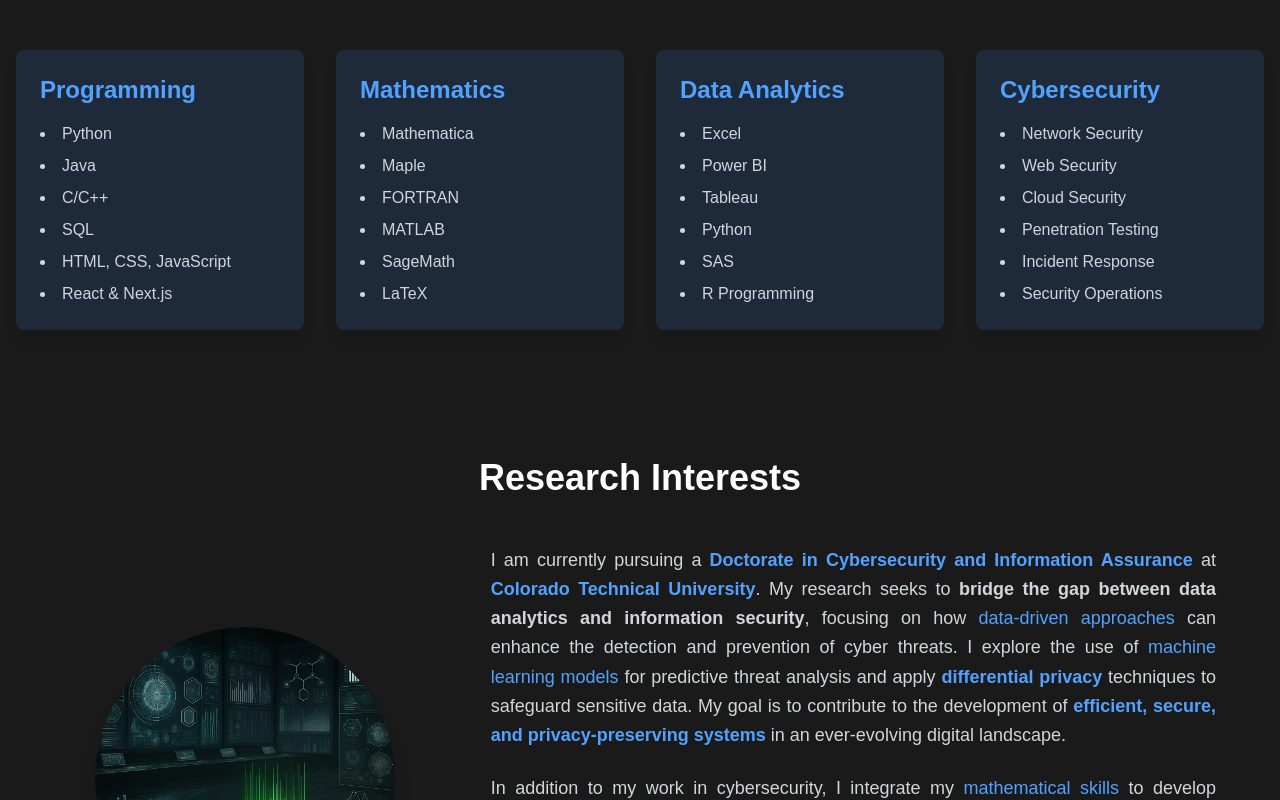
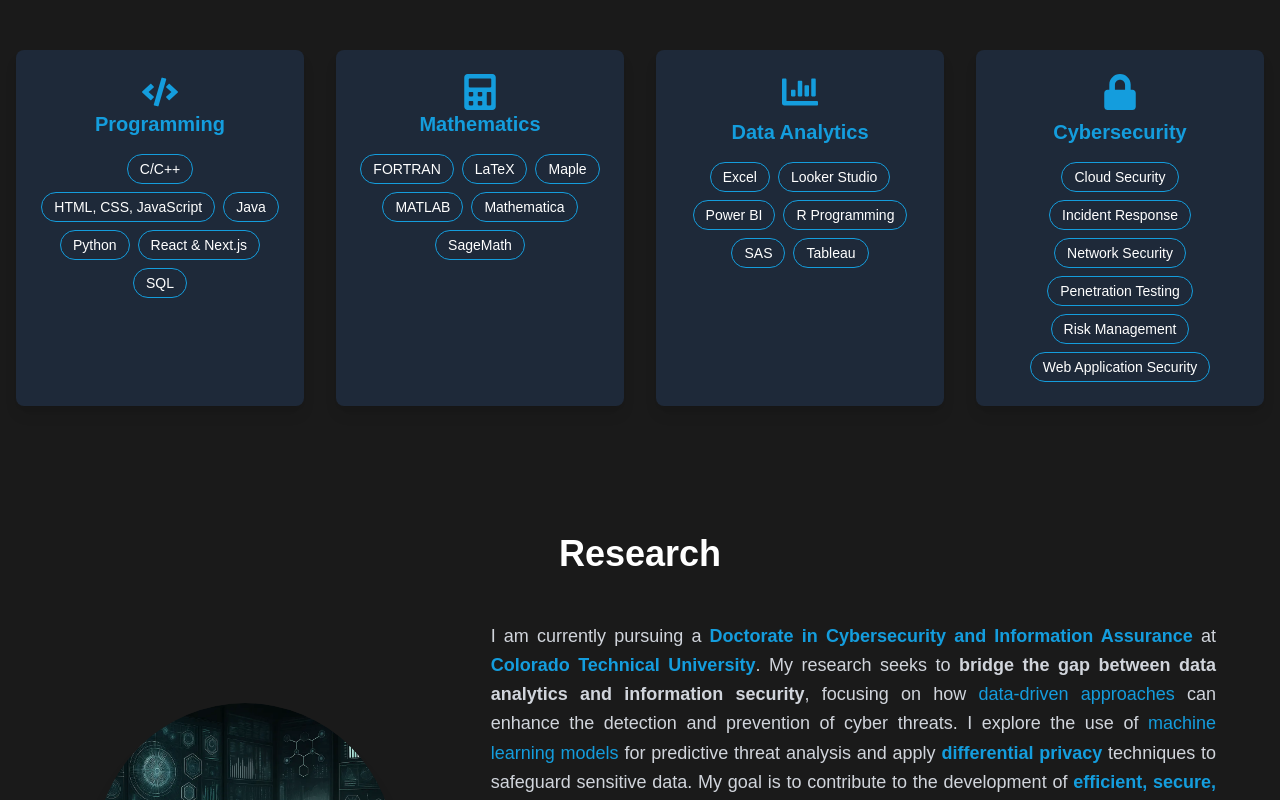
Before and after one commit to awnonbhowmik/awnonbhowmik.github.io, a Next.js app: page / in a window 1280 px wide. Shown: the part 1600-2400 px from the top of the page. Built offline with nearby package versions, Linux system fonts and the light colour scheme.

Commit message:
Update blog and portfolio theme: border-only badges, theme color #149ddd for buttons and links, style consistency

```diff
--- a/src/app/components/About.tsx
+++ b/src/app/components/About.tsx
@@ -29,16 +29,16 @@ export default function About() {
         {/* Text Section */}
         <div className="w-full lg:w-2/3 space-y-6">
           <p className="text-lg text-justify leading-relaxed text-gray-300">
-            I am <strong className="text-blue-400">Awnon Bhowmik</strong>, a passionate researcher, educator, and developer. My primary expertise lies in <span className="text-blue-400">Information Security</span> and <span className="text-blue-400">Data Analytics</span>. I strive to push the boundaries of knowledge and innovation.
+            I am <strong className="text-[#149ddd]">Awnon Bhowmik</strong>, a passionate researcher, educator, and developer. My primary expertise lies in <span className="text-[#149ddd]">Information Security</span> and <span className="text-[#149ddd]">Data Analytics</span>. I strive to push the boundaries of knowledge and innovation.
           </p>
           <p className="text-lg text-justify leading-relaxed text-gray-300">
             With a decade of experience as a mathematics educator, I have instructed undergraduate students in a variety of mathematical topics, ranging from college algebra and precalculus to calculus and differential equations.
           </p>
           <p className="text-lg text-justify leading-relaxed text-gray-300">
-            As a programmer, I have developed software applications for <span className="text-blue-400">financial</span> and <span className="text-blue-400">healthcare services</span>. Currently working for the <span className="text-blue-400">United States Postal Service (USPS)</span>, I am responsible for analyzing, designing, and developing software solutions to meet the organization&apos;s needs.
+            As a programmer, I have developed software applications for <span className="text-[#149ddd]">financial</span> and <span className="text-[#149ddd]">healthcare services</span>. Currently working for the <span className="text-[#149ddd]">United States Postal Service (USPS)</span>, I am responsible for analyzing, designing, and developing software solutions to meet the organization&apos;s needs.
           </p>
           <p className="text-lg text-justify leading-relaxed text-gray-300">
-            I am a first-year doctoral student specializing in <span className="text-blue-400">Cybersecurity and Information Assurance</span> at Colorado Technical University. My research focuses on integrating data analytics and information security to advance security measures and explore innovative solutions for protecting digital assets in an ever-evolving technological landscape.
+            I am a first-year doctoral student specializing in <span className="text-[#149ddd]">Cybersecurity and Information Assurance</span> at Colorado Technical University. My research focuses on integrating data analytics and information security to advance security measures and explore innovative solutions for protecting digital assets in an ever-evolving technological landscape.
           </p>
         </div>
       </div>
--- a/src/app/components/Achievements.tsx
+++ b/src/app/components/Achievements.tsx
@@ -31,21 +31,46 @@ export default function Achievements() {
   const impacts = [
     {
       title: 'Mathematics Stack Exchange',
-      description: `
-- Contributed 50+ answers to the community.
-- Learned about numerous books and problem-solving techniques.
-- Received positive feedback from users and moderators.
-- Helped students and professionals with their math questions.
-- Earned the "Enthusiast" badge.`,
+      points: [
+        '50+ answers contributed',
+        'Learned about new books & techniques',
+        'Positive feedback from users',
+        'Helped with math questions',
+        'Earned "Enthusiast" badge',
+      ],
     },
     {
       title: 'Quora',
-      description: `
-- Contributed around 3,500 answers in math and CS.
-- Named Top Writer in Calculus, Integration, and more.
-- Featured in Quora Digest multiple times.
-- Over 4,000 followers from around the globe.
-- Recognized by subject-matter experts.`,
+      points: [
+        '3,500+ answers in math & CS',
+        'Top Writer in Calculus, Integration, Algebra, etc.',
+        'Featured in Quora Digest',
+        '4,000+ followers worldwide',
+        'Recognized by experts',
+      ],
+    },
+  ];
+
+  const competitive = [
+    {
+      title: 'LeetCode',
+      url: 'https://leetcode.com/u/awnonbhowmik/',
+      stats: [
+        'Rank: 3,903,674',
+        'Solved: 15',
+        'Languages: C++, Python',
+        'Skills: DP, Backtracking, Greedy, Hash Table, Array, String',
+        'Recent: Two Sum, Max Subarray, Container With Most Water',
+      ],
+    },
+    {
+      title: 'HackerRank',
+      url: 'https://www.hackerrank.com/profile/awnonbhowmik256',
+      badges: ['Problem Solving', 'C++', 'Java', 'Python', 'C language'],
+      certifications: [
+        'Python (Basic)', 'C++ (Basic)', 'Problem Solving (Basic)', 'Problem Solving (Intermediate)',
+        'Java (Basic)', 'SQL (Basic)', 'SQL (Intermediate)'
+      ],
     },
   ];
 
@@ -61,7 +86,7 @@ export default function Achievements() {
             key={index}
             className="bg-gray-800 p-6 rounded-lg shadow-lg hover:shadow-xl transition-transform hover:scale-105"
           >
-            <h3 className="text-2xl font-semibold text-blue-400 text-center">{item.title}</h3>
+            <h3 className="text-2xl font-semibold text-[#149ddd] text-center">{item.title}</h3>
             <p className="text-center mt-2 text-gray-300">{item.description}</p>
           </div>
         ))}
@@ -77,10 +102,55 @@ export default function Achievements() {
             key={index}
             className="bg-gray-800 p-6 rounded-lg shadow-lg hover:shadow-xl transition-transform hover:scale-105"
           >
-            <h3 className="text-2xl font-semibold text-blue-400 mb-2">{item.title}</h3>
-            <p className="text-gray-300 whitespace-pre-line">{item.description.trim()}</p>
+            <h3 className="text-2xl font-semibold text-[#149ddd] mb-2">{item.title}</h3>
+            <ul className="list-disc list-inside text-gray-300 pl-6">
+              {item.points.map((point, i) => (
+                <li key={i}>{point}</li>
+              ))}
+            </ul>
           </div>
         ))}
+      </div>
+
+      {/* Competitive Programming Section */}
+      <div className="max-w-5xl mx-auto text-center mt-20 mb-12 px-4">
+        <h2 className="text-4xl font-bold text-white">Competitive Programming</h2>
+        {/* <p className="text-gray-400 text-lg mt-2">Online coding platforms and achievements</p> */}
+      </div>
+      <div className="max-w-5xl mx-auto grid grid-cols-1 md:grid-cols-2 gap-8 px-4">
+        {/* LeetCode Card */}
+        <div className="bg-gray-800 p-6 rounded-lg shadow-lg hover:shadow-xl transition-transform hover:scale-105 flex flex-col justify-between">
+          <h3 className="text-2xl font-semibold text-[#149ddd] text-left mb-2">{competitive[0].title}</h3>
+          <ul className="list-disc list-inside text-gray-300 pl-6 mb-4">
+            {(competitive[0].stats ?? []).map((stat, i) => (
+              <li key={i}>{stat}</li>
+            ))}
+          </ul>
+          <a href={competitive[0].url} target="_blank" rel="noopener noreferrer" className="text-[#149ddd] underline text-center hover:text-blue-500 transition-colors">View Profile</a>
+        </div>
+        {/* HackerRank Card */}
+        <div className="bg-gray-800 p-6 rounded-lg shadow-lg hover:shadow-xl transition-transform hover:scale-105 flex flex-col justify-between">
+          <h3 className="text-2xl font-semibold text-[#149ddd] mb-2">{competitive[1].title}</h3>
+          <div className="mb-4">
+            <div className="font-semibold text-[#149ddd] mb-1">Badges:</div>
+            <div className="flex flex-wrap gap-2 justify-center mb-2">
+              {(competitive[1].badges ?? []).map((badge, i) => (
+                <span key={i} className="border border-[#149ddd] text-white px-3 py-1 rounded-full text-xs font-semibold shadow bg-transparent hover:bg-[#149ddd]/10">
+                  {badge}
+                </span>
+              ))}
+            </div>
+            <div className="font-semibold text-[#149ddd] mb-1">Certifications:</div>
+            <div className="flex flex-wrap gap-2 justify-center">
+              {(competitive[1].certifications ?? []).map((cert, i) => (
+                <span key={i} className="border border-[#149ddd] text-white px-3 py-1 rounded text-xs font-semibold shadow bg-transparent hover:bg-[#149ddd]/10">
+                  {cert}
+                </span>
+              ))}
+            </div>
+          </div>
+          <a href={competitive[1].url} target="_blank" rel="noopener noreferrer" className="text-[#149ddd] underline text-center hover:text-blue-500 transition-colors">View Profile</a>
+        </div>
       </div>
     </section>
   );
--- a/src/app/components/Contact.tsx
+++ b/src/app/components/Contact.tsx
@@ -105,7 +105,7 @@ export default function Contact() {
 
               <button
                 type="submit"
-                className="w-full bg-blue-600 hover:bg-blue-500 text-white py-3 rounded-lg transition-all duration-200 shadow-lg focus:ring-2 focus:ring-blue-400 focus:outline-none"
+                className="w-full bg-[#149ddd] hover:bg-[#117bb8] text-white py-3 rounded-lg transition-all duration-200 shadow-lg focus:ring-2 focus:ring-[#149ddd] focus:outline-none"
               >
                 Send Message
               </button>
--- a/src/app/components/Footer.tsx
+++ b/src/app/components/Footer.tsx
@@ -14,7 +14,7 @@ export default function Footer() {
       <div className="text-center mb-4">
         <button
           onClick={scrollToTop}
-          className="flex items-center justify-center mx-auto p-4 bg-blue-500 text-white rounded-full shadow-lg hover:bg-blue-600 transition-colors"
+          className="flex items-center justify-center mx-auto p-4 bg-[#149ddd] text-white rounded-full shadow-lg hover:bg-[#117bb8] transition-colors"
           aria-label="Back to Top"
         >
           <FaArrowUp size={20} />
--- a/src/app/components/Hero.tsx
+++ b/src/app/components/Hero.tsx
@@ -101,7 +101,7 @@ export default function Hero() {
       <div className="flex flex-wrap gap-4 mt-8 justify-center">
         <button
           onClick={scrollToContact}
-          className="bg-blue-500 text-white px-5 py-2 rounded hover:bg-blue-600 transition-colors"
+          className="bg-[#149ddd] text-white px-5 py-2 rounded hover:bg-[#117bb8] transition-colors"
         >
           Get In Touch
         </button>
@@ -109,7 +109,7 @@ export default function Hero() {
           href=""
           target="_blank"
           rel="noopener noreferrer"
-          className="bg-gray-600 text-white px-5 py-2 rounded hover:bg-gray-700 transition-colors"
+          className="border border-[#149ddd] text-[#149ddd] px-5 py-2 rounded bg-transparent hover:bg-[#149ddd]/10 transition-colors"
         >
           Download CV
         </a>
--- a/src/app/components/Research.tsx
+++ b/src/app/components/Research.tsx
@@ -47,7 +47,7 @@ export default function Research() {
   return (
     <section id="research" className="py-16 bg-[#1a1a1a] text-white">
       <div className="container mx-auto text-center mb-12 px-4">
-        <h2 className="text-4xl font-bold text-white">Research Interests</h2>
+        <h2 className="text-4xl font-bold text-white">Research</h2>
       </div>
 
       {/* Research Overview */}
@@ -68,10 +68,10 @@ export default function Research() {
         {/* Text Section */}
         <div className="w-full lg:w-2/3 space-y-6">
           <p className="text-lg text-gray-300 text-justify leading-relaxed">
-            I am currently pursuing a <strong className='text-blue-400'>Doctorate in Cybersecurity and Information Assurance</strong> at <strong className='text-blue-400'>Colorado Technical University</strong>. My research seeks to <strong>bridge the gap between data analytics and information security</strong>, focusing on how <span className='text-blue-400'>data-driven approaches</span> can enhance the detection and prevention of cyber threats. I explore the use of <span className='text-blue-400'>machine learning models</span> for predictive threat analysis and apply <strong className='text-blue-400'>differential privacy</strong> techniques to safeguard sensitive data. My goal is to contribute to the development of <strong className='text-blue-400'>efficient, secure, and privacy-preserving systems</strong> in an ever-evolving digital landscape.
+            I am currently pursuing a <strong className='text-[#149ddd]'>Doctorate in Cybersecurity and Information Assurance</strong> at <strong className='text-[#149ddd]'>Colorado Technical University</strong>. My research seeks to <strong>bridge the gap between data analytics and information security</strong>, focusing on how <span className='text-[#149ddd]'>data-driven approaches</span> can enhance the detection and prevention of cyber threats. I explore the use of <span className='text-[#149ddd]'>machine learning models</span> for predictive threat analysis and apply <strong className='text-[#149ddd]'>differential privacy</strong> techniques to safeguard sensitive data. My goal is to contribute to the development of <strong className='text-[#149ddd]'>efficient, secure, and privacy-preserving systems</strong> in an ever-evolving digital landscape.
           </p>
           <p className="text-lg text-gray-300 text-justify leading-relaxed mt-4">
-            In addition to my work in cybersecurity, I integrate my <span className='text-blue-400'>mathematical skills</span> to develop algorithms for <span className='text-blue-400'>hybrid cryptosystems</span>, and I have authored several research papers since 2020 in the fields of <span className='text-blue-400'>cryptography</span> and <span className='text-blue-400'>data science</span>. My academic contributions also extend to <strong className='text-blue-400'>data-driven research</strong>, where I have demonstrated my ability to handle and analyze large datasets. Beyond cybersecurity, I have a keen interest in the socio-environmental challenges posed by issues like <strong className='text-blue-400'>microplastics</strong>, and I have published research on their <strong className='text-blue-400'>impact on public health</strong>, showcasing my interdisciplinary approach to solving complex real-world problems.
+            In addition to my work in cybersecurity, I integrate my <span className='text-[#149ddd]'>mathematical skills</span> to develop algorithms for <span className='text-[#149ddd]'>hybrid cryptosystems</span>, and I have authored several research papers since 2020 in the fields of <span className='text-[#149ddd]'>cryptography</span> and <span className='text-[#149ddd]'>data science</span>. My academic contributions also extend to <strong className='text-[#149ddd]'>data-driven research</strong>, where I have demonstrated my ability to handle and analyze large datasets. Beyond cybersecurity, I have a keen interest in the socio-environmental challenges posed by issues like <strong className='text-[#149ddd]'>microplastics</strong>, and I have published research on their <strong className='text-[#149ddd]'>impact on public health</strong>, showcasing my interdisciplinary approach to solving complex real-world problems.
           </p>
         </div>
       </div>
@@ -83,8 +83,8 @@ export default function Research() {
             key={index}
             className="flex flex-col items-center text-center bg-gray-800 p-8 rounded-lg shadow-lg transition-transform hover:scale-105 hover:shadow-xl"
           >
-            <div className="mb-4 text-blue-400 transition-transform hover:scale-110">{area.icon}</div>
-            <h3 className="text-3xl font-semibold text-blue-400 mb-2">{area.title}</h3>
+            <div className="mb-4 text-[#149ddd] transition-transform hover:scale-110">{area.icon}</div>
+            <h3 className="text-3xl font-semibold text-[#149ddd] mb-2">{area.title}</h3>
             <p className="text-gray-300">{area.description}</p>
           </div>
         ))}
--- a/src/app/components/Skills.tsx
+++ b/src/app/components/Skills.tsx
@@ -1,63 +1,84 @@
 'use client';
+import { FaCode, FaCalculator, FaChartBar, FaLock } from 'react-icons/fa';
+
+const skillData = [
+  {
+    icon: <FaCode className="text-4xl text-[#149ddd]" />,
+    title: 'Programming',
+    skills: [
+      'C/C++',
+      'HTML, CSS, JavaScript',
+      'Java',
+      'Python',
+      'React & Next.js',
+      'SQL',
+    ],
+  },
+  {
+    icon: <FaCalculator className="text-4xl text-[#149ddd]" />,
+    title: 'Mathematics',
+    skills: [
+      'FORTRAN',
+      'LaTeX',
+      'Maple',
+      'MATLAB',
+      'Mathematica',
+      'SageMath',
+    ],
+  },
+  {
+    icon: <FaChartBar className="text-4xl text-[#149ddd] mb-2" />,
+    title: 'Data Analytics',
+    skills: [
+      'Excel',
+      'Looker Studio',
+      'Power BI',
+      'R Programming',
+      'SAS',
+      'Tableau',
+    ],
+  },
+  {
+    icon: <FaLock className="text-4xl text-[#149ddd] mb-2" />,
+    title: 'Cybersecurity',
+    skills: [
+      'Cloud Security',
+      'Incident Response',
+      'Network Security',
+      'Penetration Testing',
+      'Risk Management',
+      'Web Application Security',
+    ],
+  },
+];
 
 export default function Skills() {
   return (
     <section id="skills" className="py-16 bg-[#1a1a1a] text-white">
       <div className="container mx-auto px-4">
         <h2 className="text-4xl font-bold text-center mb-12">Skills</h2>
-
         <div className="grid grid-cols-1 sm:grid-cols-2 lg:grid-cols-4 gap-8">
-          {/* Programming Skills */}
-          <div className="bg-gray-800 rounded-lg p-6 shadow-lg transition-transform hover:scale-105 hover:shadow-xl">
-            <h3 className="text-2xl font-semibold mb-4 text-blue-400">Programming</h3>
-            <ul className="list-disc list-inside space-y-2 text-gray-300">
-              <li>Python</li>
-              <li>Java</li>
-              <li>C/C++</li>
-              <li>SQL</li>
-              <li>HTML, CSS, JavaScript</li>
-              <li>React & Next.js</li>
-            </ul>
-          </div>
-
-          {/* Mathematics Skills */}
-          <div className="bg-gray-800 rounded-lg p-6 shadow-lg transition-transform hover:scale-105 hover:shadow-xl">
-            <h3 className="text-2xl font-semibold mb-4 text-blue-400">Mathematics</h3>
-            <ul className="list-disc list-inside space-y-2 text-gray-300">
-              <li>Mathematica</li>
-              <li>Maple</li>
-              <li>FORTRAN</li>
-              <li>MATLAB</li>
-              <li>SageMath</li>
-              <li>LaTeX</li>
-            </ul>
-          </div>
-
-          {/* Data Analytics Skills */}
-          <div className="bg-gray-800 rounded-lg p-6 shadow-lg transition-transform hover:scale-105 hover:shadow-xl">
-            <h3 className="text-2xl font-semibold mb-4 text-blue-400">Data Analytics</h3>
-            <ul className="list-disc list-inside space-y-2 text-gray-300">
-              <li>Excel</li>
-              <li>Power BI</li>
-              <li>Tableau</li>
-              <li>Python</li>
-              <li>SAS</li>
-              <li>R Programming</li>
-            </ul>
-          </div>
-
-          {/* Cybersecurity Skills */}
-          <div className="bg-gray-800 rounded-lg p-6 shadow-lg transition-transform hover:scale-105 hover:shadow-xl">
-            <h3 className="text-2xl font-semibold mb-4 text-blue-400">Cybersecurity</h3>
-            <ul className="list-disc list-inside space-y-2 text-gray-300">
-              <li>Network Security</li>
-              <li>Web Security</li>
-              <li>Cloud Security</li>
-              <li>Penetration Testing</li>
-              <li>Incident Response</li>
-              <li>Security Operations</li>
-            </ul>
-          </div>
+          {skillData.map((cat) => (
+            <div
+              key={cat.title}
+              className="bg-gray-800 rounded-lg p-6 shadow-lg flex flex-col items-center hover:scale-105 hover:shadow-xl transition-transform"
+            >
+              {cat.icon}
+              <h3 className="text-xl font-semibold mb-4 text-[#149ddd]">
+                {cat.title}
+              </h3>
+              <div className="flex flex-wrap gap-2 justify-center">
+                {cat.skills.map((skill) => (
+                  <span
+                    key={skill}
+                    className="border border-[#149ddd] text-white px-3 py-1 rounded-full text-sm font-medium transition-colors duration-200 bg-transparent hover:bg-[#149ddd]/10"
+                  >
+                    {skill}
+                  </span>
+                ))}
+              </div>
+            </div>
+          ))}
         </div>
       </div>
     </section>
```
Also changed, not shown: src/app/blog/editor/page.tsx (+11 -11 lines), src/app/blog/page.tsx (+12 -12 lines), src/app/components/Resume.tsx (+11 -9 lines).
